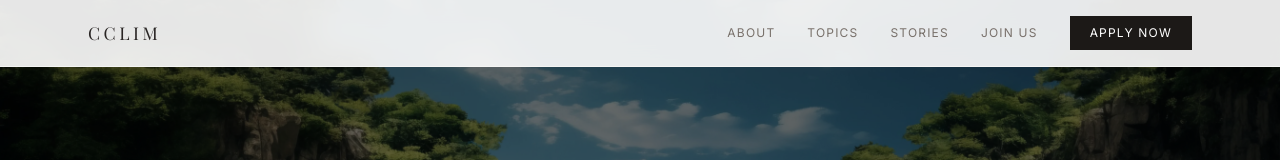
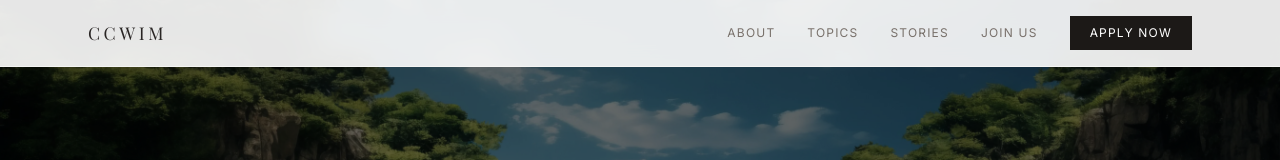
Before and after one commit to somdarv/christinan_ladies, a Next.js app: page / in a window 1280 px wide. Shown: the top 160 px of the page. Built offline with nearby package versions, Linux system fonts and the light colour scheme; a web font is replaced by a local one.

Commit message:
ccwim update

```diff
--- a/app/components/Footer.tsx
+++ b/app/components/Footer.tsx
@@ -6,7 +6,7 @@ export function Footer() {
           className="text-stone-800 tracking-[0.2em] uppercas"
           style={{ fontFamily: "'Playfair Display', serif", fontSize: "0.95rem" }}
         >
-          CCLIM
+          CCWIM
         </p>
         <p className="text-stone-400" style={{ fontSize: "0.8rem" }}>
           &copy; 2026 Corporate Christian Ladies in Marriage. All rights reserved.
--- a/app/components/Navbar.tsx
+++ b/app/components/Navbar.tsx
@@ -14,7 +14,7 @@ export function Navbar() {
           className="tracking-[0.2em] text-stone-800 uppercas"
           style={{ fontFamily: "'Playfair Display', serif", fontSize: "1.1rem" }}
         >
-          CCLIM
+          CCWIM
         </a>
 
         {/* Desktop links */}
```
